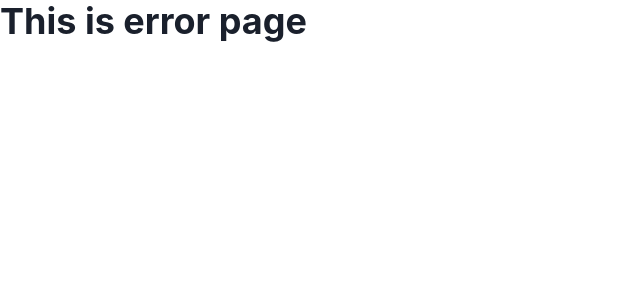
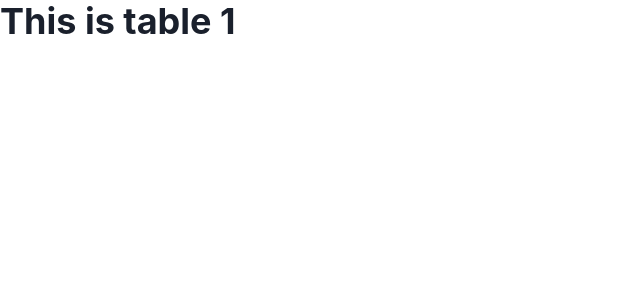
Before and after one commit to itmosha/clarity-website, a React (Create React App) app in the folder todo_frontend/: page /tables/1 in a window 1280 px wide. Before the commit this address had no page. Shown: the top 300 px of the page, without its empty margins (0-640 px from the left). Built offline with nearby package versions, Linux system fonts and the light colour scheme.

Commit message:
added: dynamic url routing

```diff
--- /dev/null
+++ b/todo_frontend/src/TablePage.tsx
@@ -0,0 +1,16 @@
+import React from 'react';
+import { Box, Heading } from '@chakra-ui/react';
+import { useParams } from 'react-router-dom';
+
+
+function TablePage() {
+    const { tableID } = useParams();
+
+    return (
+        <Box>
+            <Heading>This is table { tableID } </Heading>
+        </Box>
+    );
+}
+
+export default TablePage;
--- /dev/null
+++ b/todo_frontend/src/TablesPage.tsx
@@ -0,0 +1,13 @@
+import React from 'react';
+import { Box, Heading } from '@chakra-ui/react';
+
+
+function TablesPage() {
+    return (
+        <Box>
+            <Heading>This is tables page</Heading>
+        </Box>
+    );
+}
+
+export default TablesPage;
```
Also changed, not shown: todo_frontend/src/index.tsx (+10 -0 lines).
